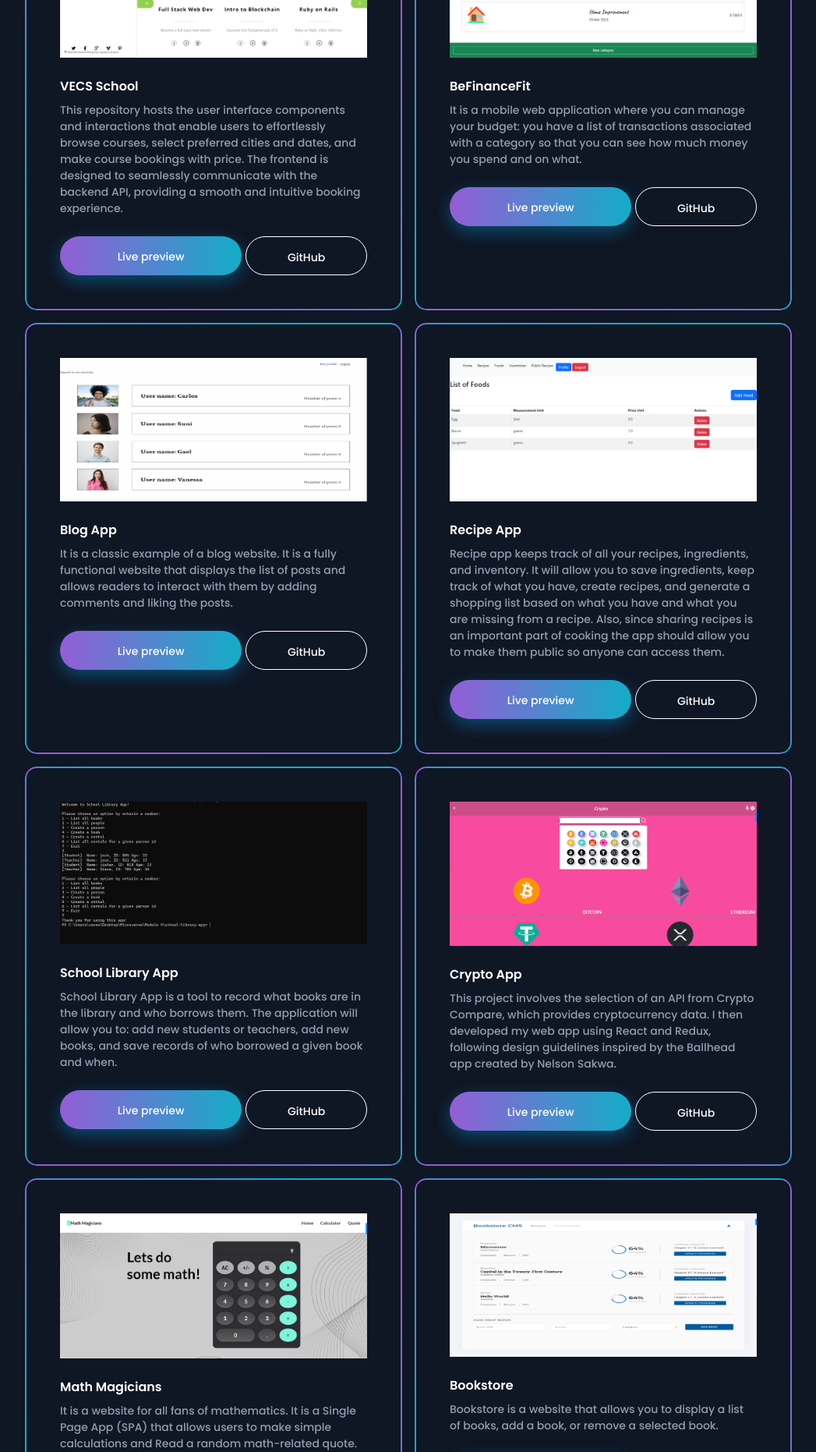
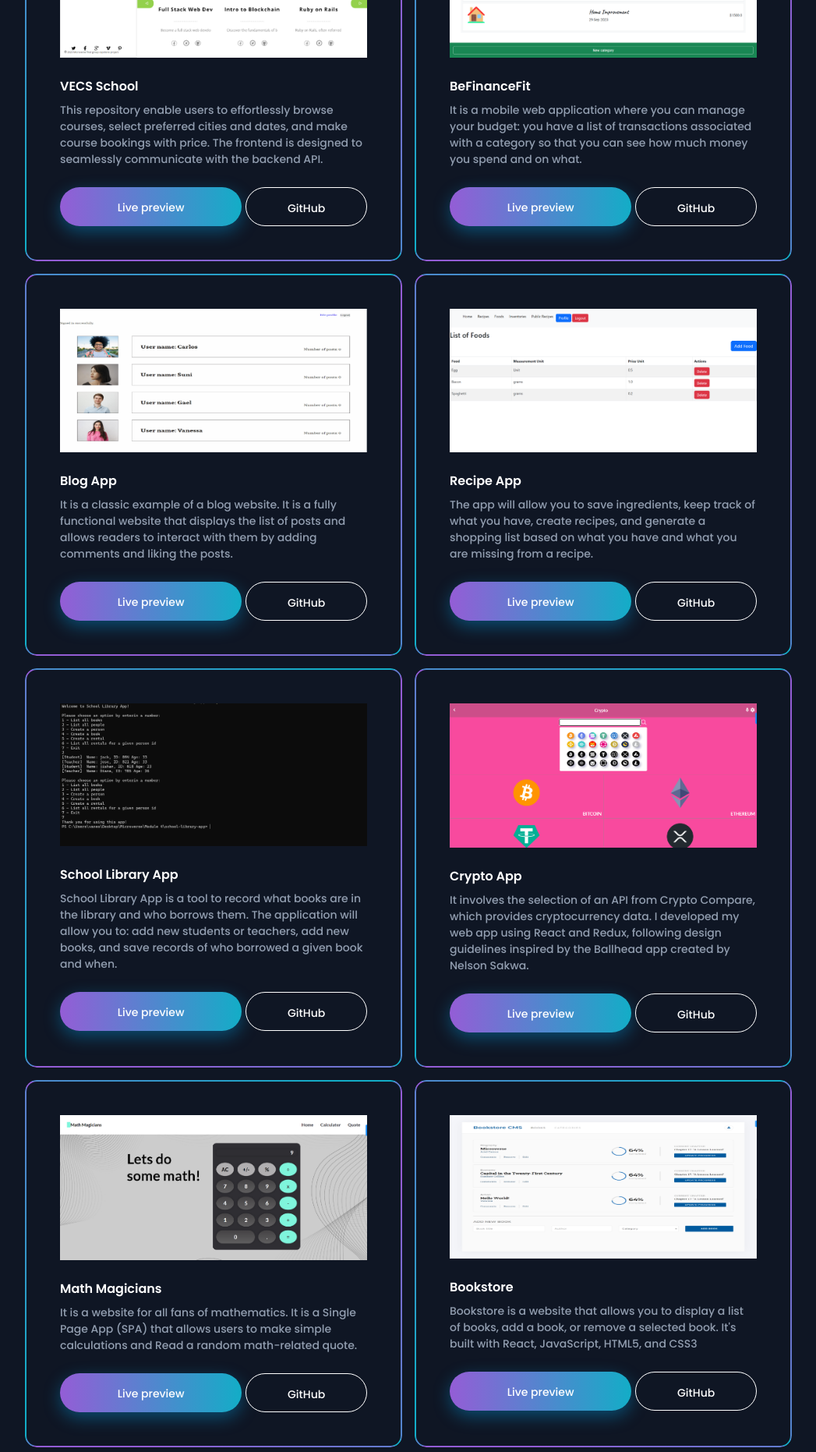
Before and after one commit to vvoo21/my-portfolio, a React (Vite) app: page /projects in a window 1280 px wide. Shown: the part 360-2222 px from the top of the page at 78% size, without its empty margins (116-1163 px from the left). Built offline with nearby package versions, Linux system fonts and the light colour scheme.

Commit message:
Modify projectsData.js

```diff
--- a/src/data/projectsData.js
+++ b/src/data/projectsData.js
@@ -17,7 +17,7 @@ const projectsData = [
       id: 1,
       image: VECSSchool,
       title: 'VECS School',
-      description: 'This repository hosts the user interface components and interactions that enable users to effortlessly browse courses, select preferred cities and dates, and make course bookings with price. The frontend is designed to seamlessly communicate with the backend API, providing a smooth and intuitive booking experience.',
+      description: 'This repository enable users to effortlessly browse courses, select preferred cities and dates, and make course bookings with price. The frontend is designed to seamlessly communicate with the backend API.',
       technologies: ['React', 'Redux', 'CSS3', 'Ruby on Rails', 'PostgreSQL', 'Swagger'],
       demoLink: 'https://vecs-school.onrender.com',
       githubLink: 'https://github.com/vvoo21/vecs-school-frontend',
@@ -44,7 +44,7 @@ const projectsData = [
       id: 4,
       image: RecipeApp,
       title: 'Recipe App',
-      description: 'Recipe app keeps track of all your recipes, ingredients, and inventory. It will allow you to save ingredients, keep track of what you have, create recipes, and generate a shopping list based on what you have and what you are missing from a recipe. Also, since sharing recipes is an important part of cooking the app should allow you to make them public so anyone can access them.',
+      description: 'The app will allow you to save ingredients, keep track of what you have, create recipes, and generate a shopping list based on what you have and what you are missing from a recipe.',
       technologies: ['Ruby', 'Ruby on Rails', 'PostgreSQL', 'Bootstrap',],
       demoLink: 'https://github.com/vvoo21/recipe-app',
       githubLink: 'https://github.com/vvoo21/recipe-app',
@@ -62,7 +62,7 @@ const projectsData = [
       id: 6,
       image: CryptoApp,
       title: 'Crypto App',
-      description: 'This project involves the selection of an API from Crypto Compare, which provides cryptocurrency data. I then developed my web app using React and Redux, following design guidelines inspired by the Ballhead app created by Nelson Sakwa.',
+      description: 'It involves the selection of an API from Crypto Compare, which provides cryptocurrency data. I developed my web app using React and Redux, following design guidelines inspired by the Ballhead app created by Nelson Sakwa.',
       technologies: ['React', 'Redux', 'JavaScript', 'HTML5', 'CSS3'],
       demoLink: 'https://glowing-frangipane-614093.netlify.app/',
       githubLink: 'https://github.com/vvoo21/capstone-project-react',
@@ -80,7 +80,7 @@ const projectsData = [
       id: 8,
       image: Bookstore,
       title: 'Bookstore',
-      description: 'Bookstore is a website that allows you to display a list of books, add a book, or remove a selected book.',
+      description: "Bookstore is a website that allows you to display a list of books, add a book, or remove a selected book. It's built with React, JavaScript, HTML5, and CSS3",
       technologies: ['React', 'JavaScript', 'HTML5', 'CSS3'],
       demoLink: 'https://charming-boba-dffa59.netlify.app/',
       githubLink: 'https://github.com/vvoo21/Bookstore',
@@ -116,7 +116,7 @@ const projectsData = [
       id: 12,
       image: CRMIndexedDB,
       title: 'CRM IndexedDB',
-      description: 'This project allows us to follow up with our clients. You have a section with the list of clients that are stored in indexedDB and another section that will enable you to create a new client',
+      description: 'This project is a client management system utilizing IndexedDB to store and manage clients, including the ability to add new clients',
       technologies: ['JavaScript', 'Webpack', 'IndexedDB', 'HTML5', 'CSS3'],
       demoLink: 'https://vvoo21.github.io/CRM-IndexedDB/dist/',
       githubLink: 'https://github.com/vvoo21/CRM-IndexedDB',
```
